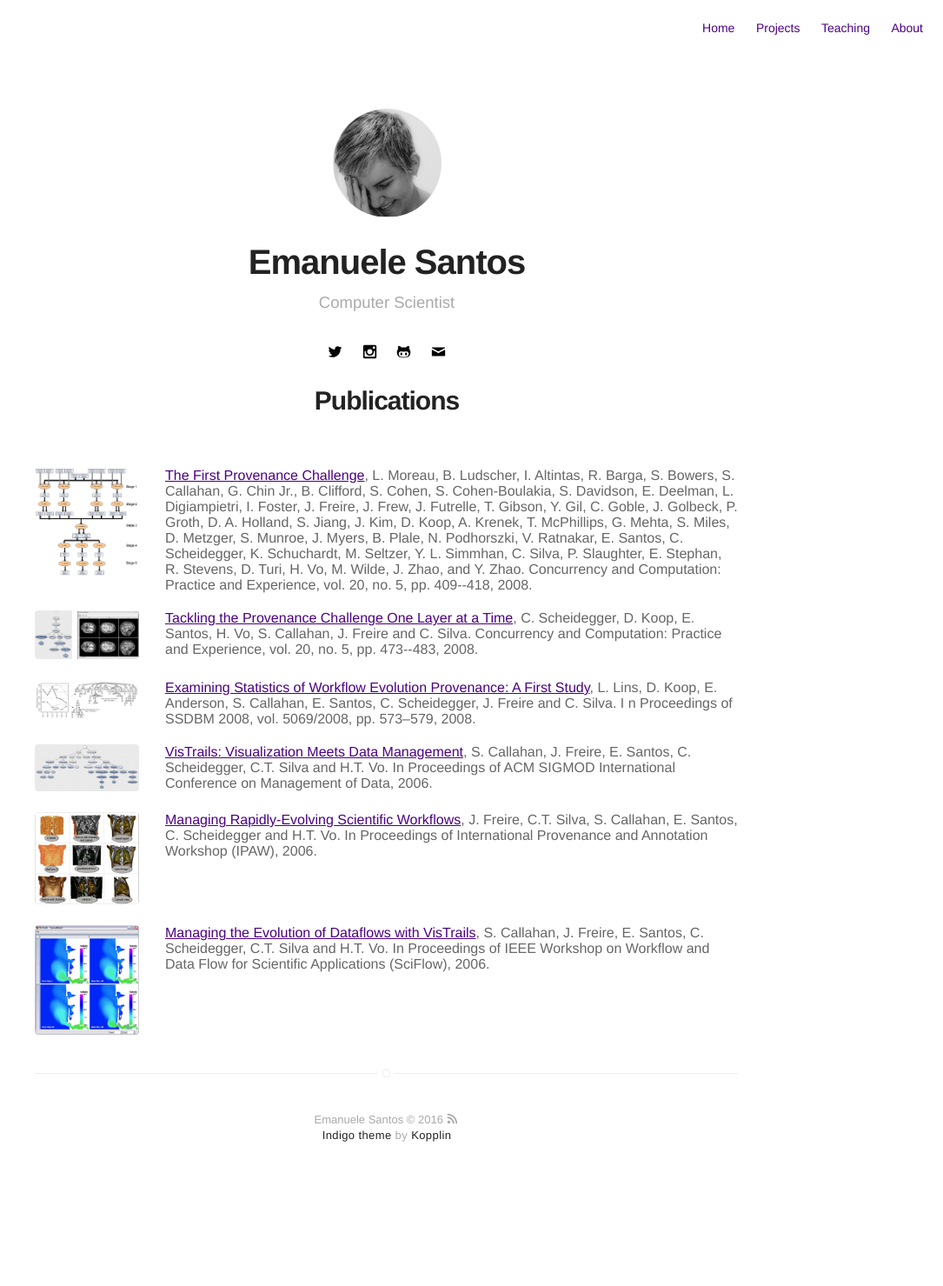
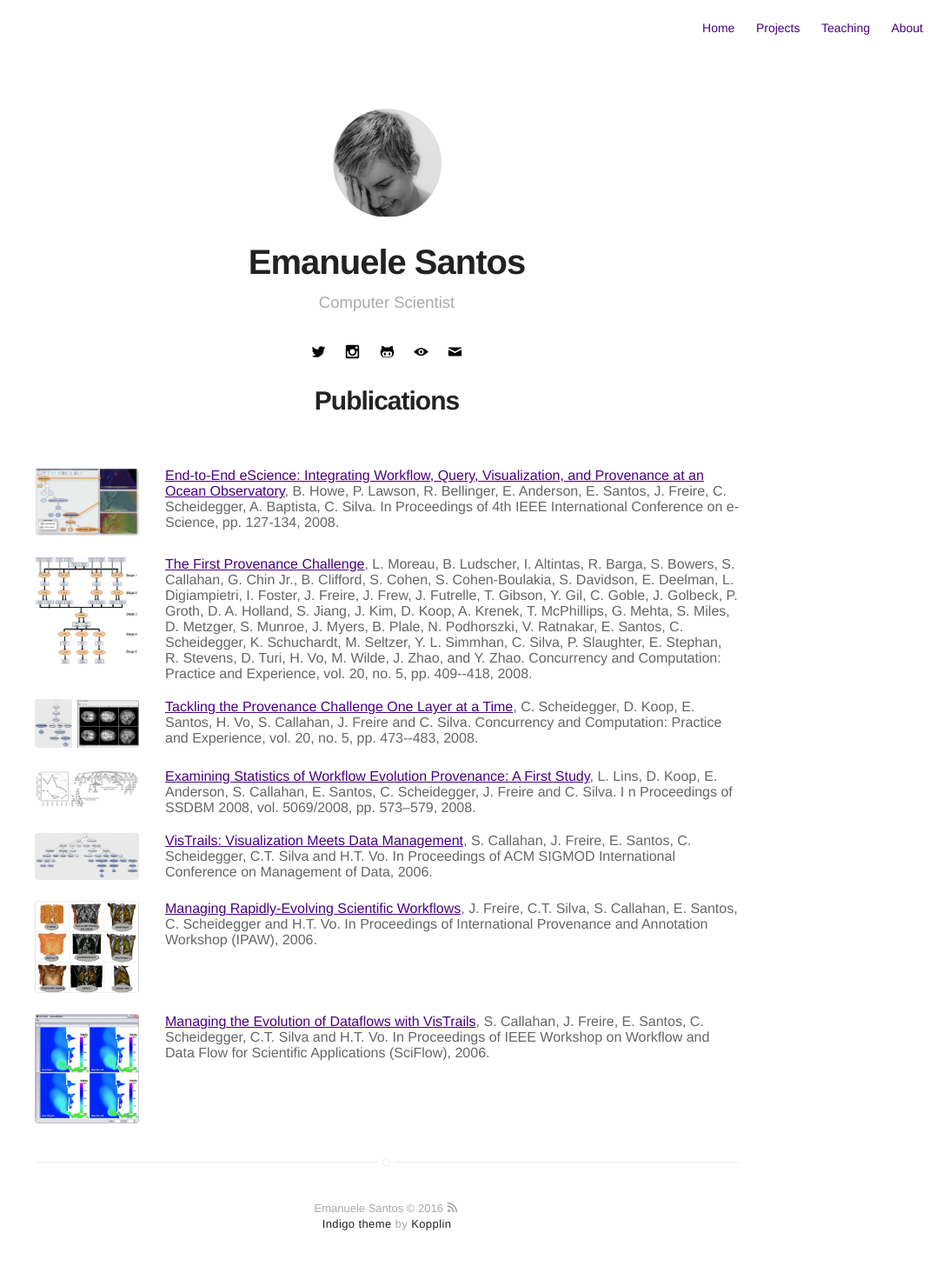
Before and after one commit to emanueles/old_website_jekyll, a Jekyll site: the page built from publications/index.html, in a window 1280 px wide. Shown: the whole page at 87% size, without its empty margins (195-1280 px from the left). Built offline with Jekyll 4.4.1, drawn with Linux system fonts in a browser that asks for light colours; before the commit the page ends 1377 px from its top, so only the background shows below that; some of the changed lines change nothing that is shown.

Commit message:
Included lattes and one more publication

```diff
--- a/_config.yml
+++ b/_config.yml
@@ -43,6 +43,7 @@ github: emanueles
 #reddit: username
 #medium: medium
 #vimeo: myvimeo
+lattes: "3334643879272311"
 email: emanuele@dc.ufc.br
 
 authors:
--- a/_includes/icons.html
+++ b/_includes/icons.html
@@ -87,5 +87,21 @@
 <path class="path1" d="M67.9,59.1c0,0-0.4,5.3-5.2,5.3c-3.7,0-6.3-2.8-8.7-6.5c6.8-5.9,11.1-14.7,11.1-24.6C65.1,15.4,51.1,1,33.8,1 S2.6,15.4,2.6,33.2s14,32.2,31.3,32.2c3.1,0,6.2-0.5,9-1.4C46.5,69.8,51,75,58.2,75c14.6,0,15.2-15.9,15.2-15.9L67.9,59.1 L67.9,59.1z M33.8,60.2c-10.1,0-18.2-12.1-18.2-26.9S23.8,6.3,33.8,6.3s18.2,12.1,18.2,26.9c0,5.9-1.3,11.4-3.5,15.8 c-2.5-3.5-5.4-6.5-9.7-7.5c-7.5-1.7-14,1.7-16.1,3.4l1.9,4c0,0,2-1.1,6.8,0c3.1,0.7,5.4,4.9,8.1,9.8C37.9,59.7,35.9,60.2,33.8,60.2   z"></path>
 </symbol>
 
+<symbol id="icon-eye" viewBox="0 0 24 24">
+<title>lattes</title>
+<g
+   transform="matrix(1.0909091,0,0,1.0909091,-1.0909091,-3.1910634)"
+   id="g3"><path class="path1"
+     d="M 12,8 C 7,8 1,14 1,14 c 0,0 6,6 11,6 5,0 11,-6 11,-6 0,0 -6,-6 -11,-6 z m 0,10 c -2.2,0 -4,-1.8 -4,-4 0,-2.2 1.8,-4 4,-4 2.2,0 4,1.8 4,4 0,2.2 -1.8,4 -4,4 z"/><circle class="path1"
+     d="m 14,14 c 0,1.104569 -0.895431,2 -2,2 -1.104569,0 -2,-0.895431 -2,-2 0,-1.104569 0.895431,-2 2,-2 1.104569,0 2,0.895431 2,2 z"
+     sodipodi:ry="2"
+     sodipodi:rx="2"
+     sodipodi:cy="14"
+     sodipodi:cx="12"
+     cx="12"
+     cy="14"
+     r="2"/></g>
+</symbol>
+
 </defs>
 </svg>
--- a/_includes/social-links.html
+++ b/_includes/social-links.html
@@ -83,6 +83,12 @@
         </a>
     {% endif %}
 
+    {% if site.lattes %}
+        <a class="link" data-title="http://lattes.cnpq.br/{{ site.lattes }}" href="http://lattes.cnpq.br/{{ site.lattes }}" target="_blank">
+            <svg class="icon icon-eye"><use xlink:href="#icon-eye"></use></svg>
+        </a>
+    {% endif %}
+
     {% if site.email %}
         <a class="link" data-title="{{ site.email }}" href="mailto:{{ site.email }}">
             <svg class="icon icon-mail"><use xlink:href="#icon-mail"></use></svg>
--- /dev/null
+++ b/_publications/end-to-end-eScience.md
@@ -0,0 +1,29 @@
+---
+title: "End-to-End eScience: Integrating Workﬂow, Query, Visualization, and Provenance at an Ocean Observatory"
+layout: page
+date: 2008-11-04
+year: 2008
+month: 11
+description:
+tags: []
+pub: true
+headerImage: true
+authors: B. Howe, P. Lawson, R. Bellinger, E. Anderson, E. Santos, J. Freire, C. Scheidegger, A. Baptista, C. Silva
+in: In Proceedings of 4th IEEE International Conference on e-Science, pp. 127-134
+file: http://vgc.poly.edu/~emanuele/howe_endtoend.pdf
+image: /assets/images/thumbs/escience.png
+bibtex:  /assets/citations/escience.bib
+---
+
+# Examining Statistics of Workflow Evolution Provenance: A First Study
+
+Authors: B. Howe, P. Lawson, R. Bellinger, E. Anderson, E. Santos, J. Freire, C. Scheidegger, A. Baptista, C. Silva. In Proceedings of 4th IEEE International Conference on e-Science, pp. 127-134, 2008.
+
+<img src="/assets/images/thumbs/escience.png" style="width: 400px;" />
+
+## Abstract
+Data analysis tasks at an Ocean Observatory require integrative and and domain-specialized use of database, workflow, visualization systems. We describe a platform to support these tasks developed as part of the cyberinfrastructure at the NSF Science and Technology Center for Coastal Margin Observation and Prediction integrating a provenance-aware workflow system, 3D visualization, and a remote query engine for large-scale ocean circulation models. We show how these disparate tools complement each other and give examples of real scientific insights delivered by the integrated system. We conclude that data management solutions for eScience require this kind of holistic, integrative approach, explain how our approach may be generalized, and recommend a broader, applicationoriented research agenda to explore relevant architectures.
+
+[Full paper](http://vgc.poly.edu/~emanuele/howe_endtoend.pdf)
+
+[Download citation](/assets/citations/escience.bib)
```
Also changed, not shown: assets/images/thumbs/escience.png (added), 1 other file.
